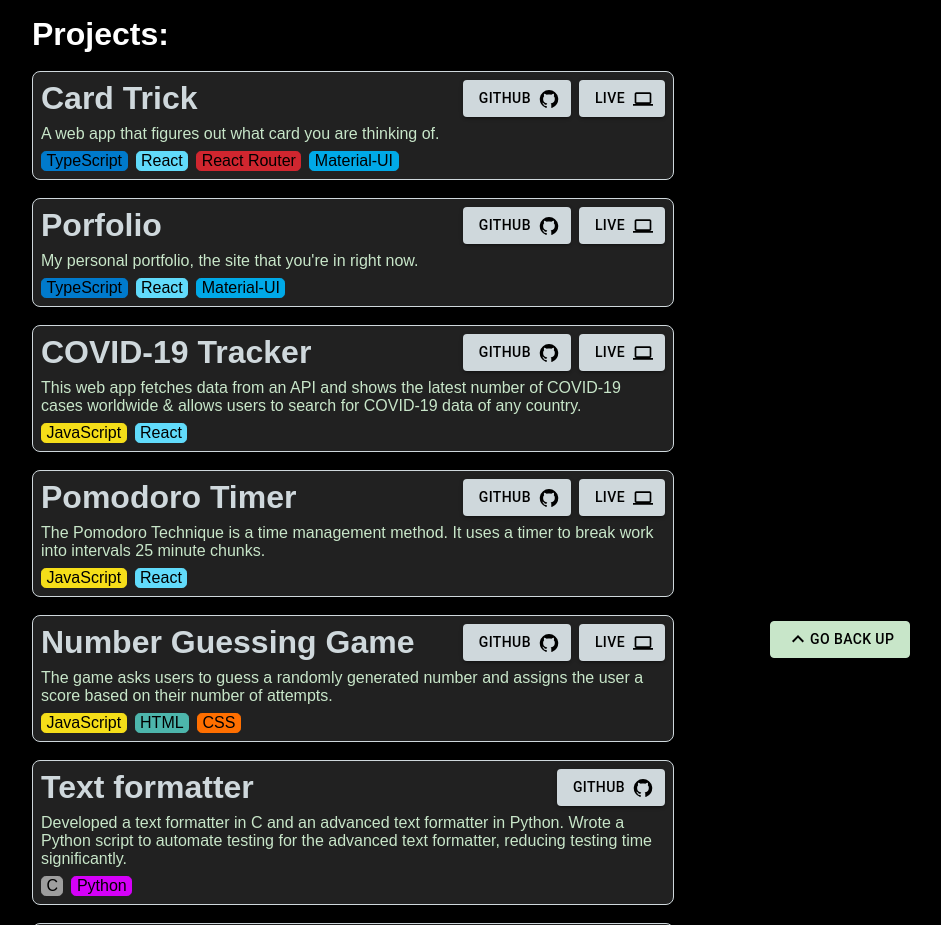
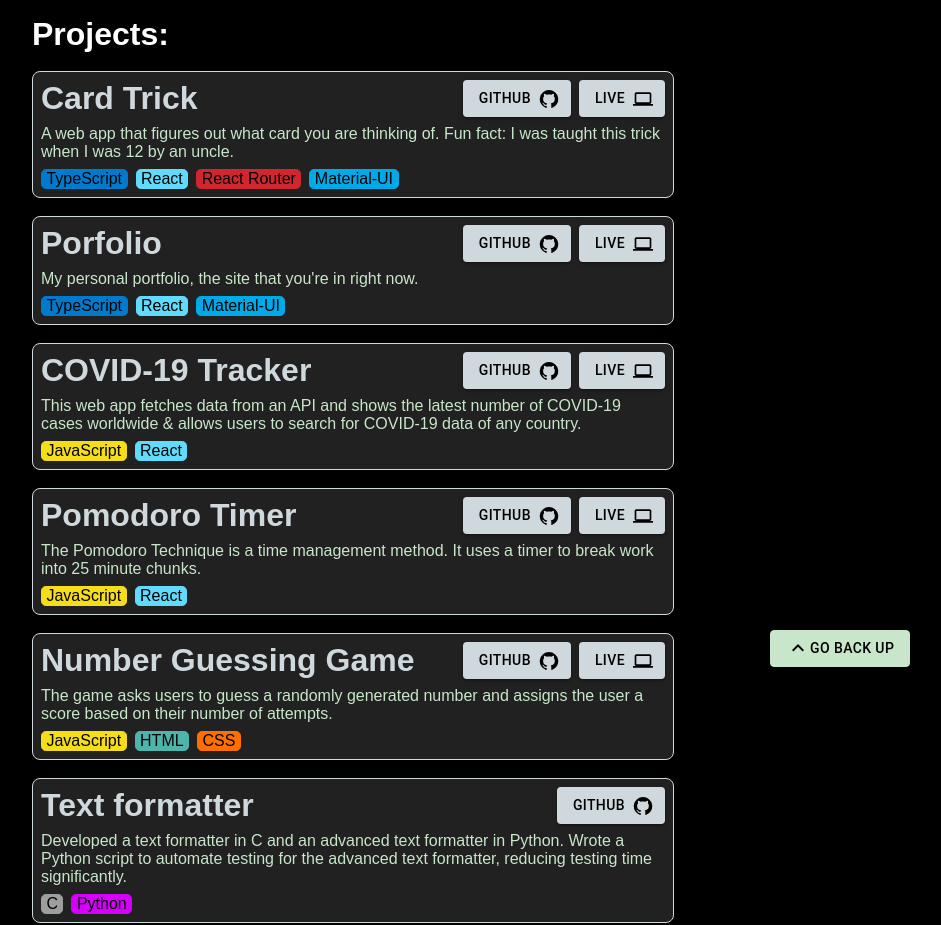
Before and after one commit to f2k5/f2k5.github.io, a React (Create React App) app: page / in a window 1280 px wide. Shown: the part 800-1725 px from the top of the page, without its empty margins (224-1165 px from the left). Built offline with nearby package versions, Linux system fonts and the light colour scheme.

Commit message:
Updated card trick & pomodoro project description.

```diff
--- a/src/components/SecondPageProjectsSection/SecondPageProjectsSection.tsx
+++ b/src/components/SecondPageProjectsSection/SecondPageProjectsSection.tsx
@@ -30,7 +30,7 @@
                         githubRepoURL = {"https://github.com/f2k5/card-trick"}
                         hostedLinkLogo = {true}
                         hostedLinkURL = {"https://f2k5.github.io/card-trick"}
-                        projectDescription = {"A web app that figures out what card you are thinking of."}
+                        projectDescription = {"A web app that figures out what card you are thinking of. Fun fact: I was taught this trick when I was 12 by an uncle."}
                         techStacks = {["TypeScript", "React", "React Router", "Material-UI"]}
                     />
                     <br />
@@ -61,7 +61,7 @@
                         githubRepoURL = {"https://github.com/f2k5/Pomodoro"}
                         hostedLinkLogo = {true}
                         hostedLinkURL = {"https://f2k5.github.io/Pomodoro/"}
-                        projectDescription = {"The Pomodoro Technique is a time management method. It uses a timer to break work into intervals 25 minute chunks."}
+                        projectDescription = {"The Pomodoro Technique is a time management method. It uses a timer to break work into 25 minute chunks."}
                         techStacks = {["JavaScript", "React"]}
                     />
                     <br />
```
